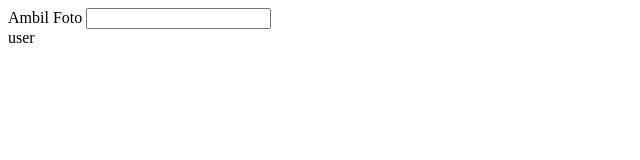
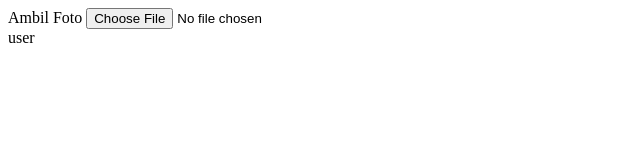
Before and after one commit to webWisnu/html6, a plain HTML site: page index.html in a window 1280 px wide. Shown: the whole page, without its empty margins (0-640 px from the left). Drawn offline with Linux system fonts and the light colour scheme.

Commit message:
ubah file

```diff
--- a/index.html
+++ b/index.html
@@ -6,7 +6,7 @@
 <body>
       <div id="html-6" style="margin-top:10 ">
       	<label for="foto">Ambil Foto</label>
-      	 <input type="foto" name="foto" id="foto" accept="image/*" capture="enviroment">
+      	 <input type="file" name="foto" id="foto" accept="image/*" capture="enviroment">
       </div>
 
       user
```
